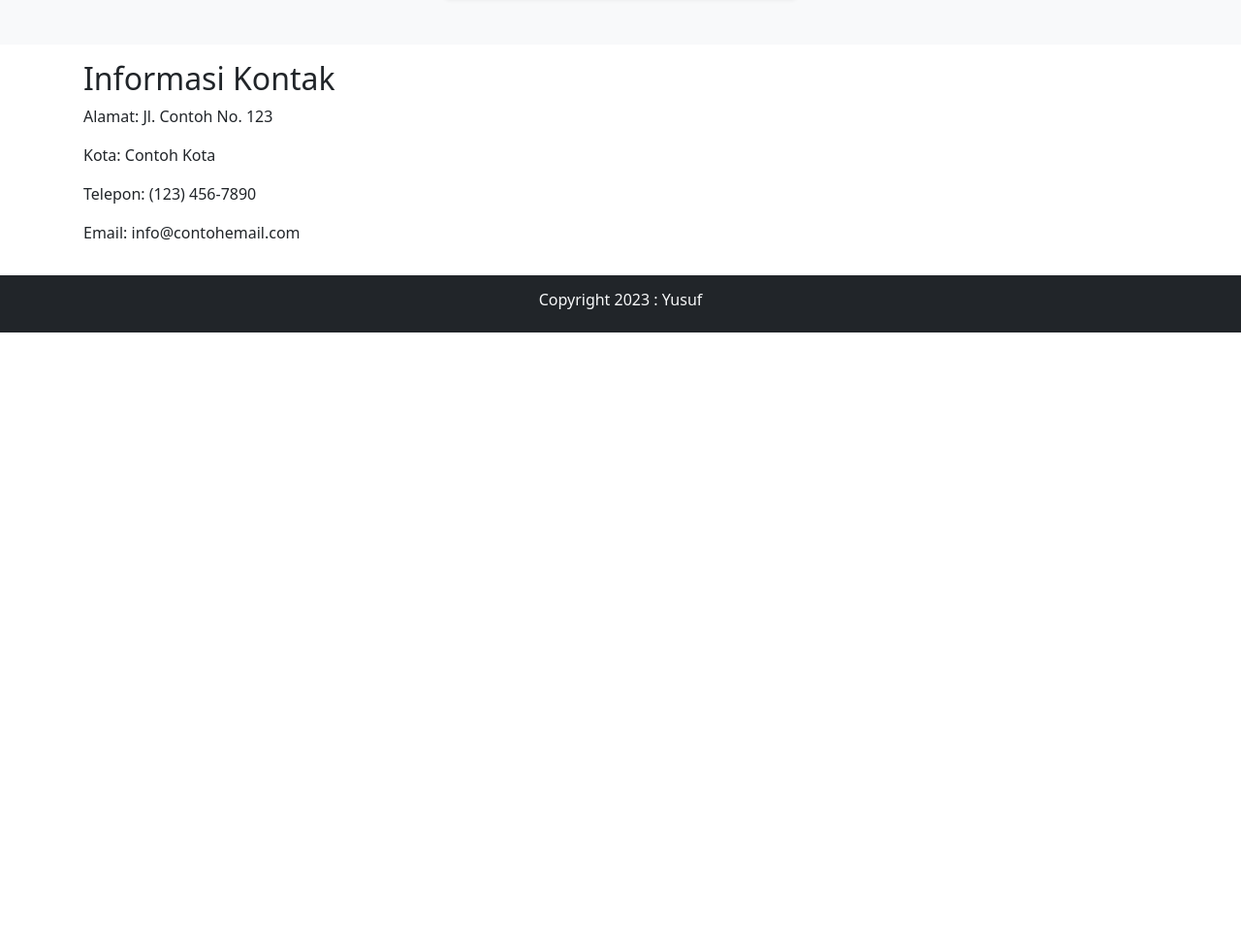
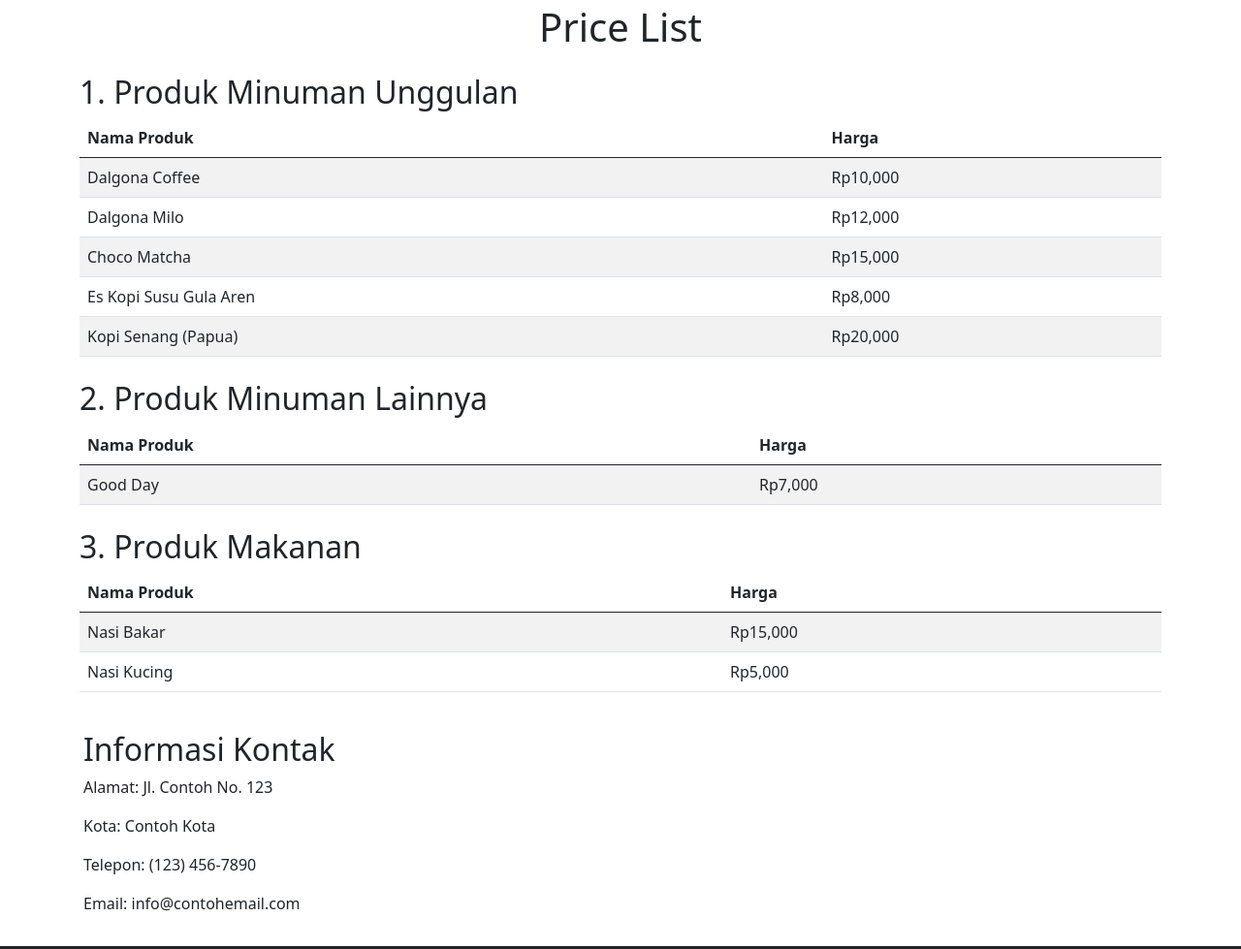
Before and after one commit to Erickdae06/Angkringantitikota, a plain HTML site: page index.html in a window 1280 px wide. Shown: the part 2115-3094 px from the top of the page at 97% size. Before the commit the page ends 2458 px from the top, so only its background shows below. Drawn offline with nearby package versions, Linux system fonts and the light colour scheme.

Commit message:
second commit

```diff
--- a/index.html
+++ b/index.html
@@ -44,7 +44,7 @@
               </div>
             </div>
             <div class="col-lg text-center">
-              <img src="/assets/img/profile.png" />
+              <img src="assets/img/profile.png" />
             </div>
           </div>
         </div>
@@ -77,14 +77,15 @@
           </div>
         </div>
       </section>
+
       <section id="album">
         <div class="album py-5 bg-light" id="daftar-produk">
-          <h2 class="text-center my-3">Daftar produk</h2>
+          <h2 class="text-center my-3">Gambar Produk</h2>
           <div class="container">
             <div class="row row-cols-1 row-cols-sm-2 row-cols-md-3 g-3">
               <div class="col">
                 <div class="card shadow-sm">
-                  <img src="assets/img/pict2.jpg" alt="" />
+                  <img src="assets/img/produk1.jpg" alt="" />
 
                   <div class="card-body">
                     <p class="card-text">
@@ -116,7 +117,7 @@
               </div>
               <div class="col">
                 <div class="card shadow-sm">
-                  <img src="assets/img/profile.png" alt="" />
+                  <img src="assets/img/produk2.jpg" alt="" />
 
                   <div class="card-body">
                     <p class="card-text">
@@ -148,7 +149,7 @@
               </div>
               <div class="col">
                 <div class="card shadow-sm">
-                  <img src="assets/img/pict1.jpg" alt="pict1" />
+                  <img src="assets/img/produk3.jpg" alt="pict1" />
 
                   <div class="card-body">
                     <p class="card-text">
@@ -182,7 +183,85 @@
           </div>
         </div>
       </section>
-      <section id="kontak">
+      <section id="daftar-produk">
+        <div class="container mt-5">
+          <h1 class="text-center">Price List</h1>
+
+          <!-- Produk Minuman Unggulan -->
+          <h2 class="mt-4">1. Produk Minuman Unggulan</h2>
+          <table class="table table-striped">
+            <thead>
+              <tr>
+                <th>Nama Produk</th>
+                <th>Harga</th>
+              </tr>
+            </thead>
+            <tbody>
+              <tr>
+                <td>Dalgona Coffee</td>
+                <td>Rp10,000</td>
+              </tr>
+              <tr>
+                <td>Dalgona Milo</td>
+                <td>Rp12,000</td>
+              </tr>
+              <tr>
+                <td>Choco Matcha</td>
+                <td>Rp15,000</td>
+              </tr>
+              <tr>
+                <td>Es Kopi Susu Gula Aren</td>
+                <td>Rp8,000</td>
+              </tr>
+              <tr>
+                <td>Kopi Senang (Papua)</td>
+                <td>Rp20,000</td>
+              </tr>
+            </tbody>
+          </table>
+
+          <!-- Produk Minuman Lainnya -->
+          <h2 class="mt-4">2. Produk Minuman Lainnya</h2>
+          <table class="table table-striped">
+            <thead>
+              <tr>
+                <th>Nama Produk</th>
+                <th>Harga</th>
+              </tr>
+            </thead>
+            <tbody>
+              <tr>
+                <td>Good Day</td>
+                <td>Rp7,000</td>
+              </tr>
+              <!-- Tambahkan produk lainnya di sini -->
+            </tbody>
+          </table>
+
+          <!-- Produk Makanan -->
+          <h2 class="mt-4">3. Produk Makanan</h2>
+          <table class="table table-striped">
+            <thead>
+              <tr>
+                <th>Nama Produk</th>
+                <th>Harga</th>
+              </tr>
+            </thead>
+            <tbody>
+              <tr>
+                <td>Nasi Bakar</td>
+                <td>Rp15,000</td>
+              </tr>
+              <tr>
+                <td>Nasi Kucing</td>
+                <td>Rp5,000</td>
+              </tr>
+              <!-- Tambahkan produk makanan lainnya di sini -->
+            </tbody>
+          </table>
+        </div>
+      </section>
+      <section id="kontak" class="mt-4">
         <div class="container p-3">
           <div class="row">
             <div class="col-md-6">
```
Also changed, not shown: 3 other files.
